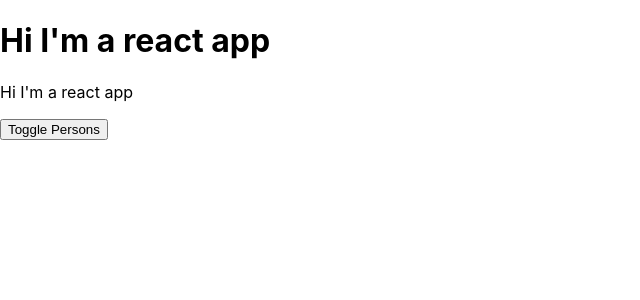
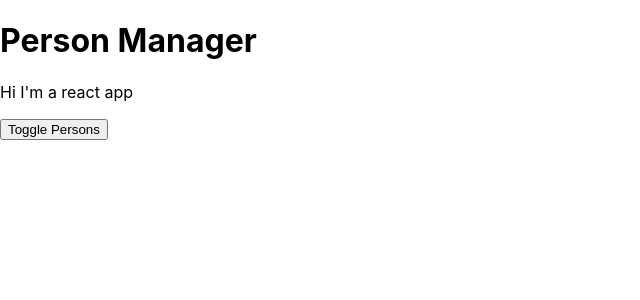
Before and after one commit to aboulmagdApp/react-complete-guide, a React app: page / in a window 1280 px wide. Shown: the top 300 px of the page, without its empty margins (0-640 px from the left). Built offline with nearby package versions, Linux system fonts and the light colour scheme.

Commit message:
Component Update Lifecycle (for props Changes)

```diff
--- a/src/components/Cockpit/Cockpit.js
+++ b/src/components/Cockpit/Cockpit.js
@@ -15,7 +15,7 @@
     }
     return (
         <div className={classes.Cockpit}>
-            <h1>Hi I'm a react app</h1>
+            <h1>{props.title}</h1>
             <p className={assignedClasses.join(' ')}>Hi I'm a react app</p>
             <button
                 className={btnClass}
--- a/src/components/Persons/Person/Person.js
+++ b/src/components/Persons/Person/Person.js
@@ -1,14 +1,17 @@
-import React from 'react';
+import React, { Component } from 'react';
 import classes from  './Person.css';
 
-const person = (props) => {
-    return (
-        <div className={classes.Person}>
-            <p onClick={props.click}>I'm {props.name} and I am {props.age} years old!</p>
-            <p>{props.childern}</p>
-            <input type="text" onChange={props.changed} value={props.name} />
-        </div>
-    )
+class Person extends Component {
+    render(){
+        console.log('[Person.js] renderin....');
+        return (
+            <div className={classes.Person}>
+                <p onClick={this.props.click}>I'm {this.props.name} and I am {this.props.age} years old!</p>
+                <p>{this.props.childern}</p>
+                <input type="text" onChange={this.props.changed} value={this.props.name} />
+            </div>
+        )
+    }
 };
 
-export default person;
+export default Person;
--- a/src/components/Persons/Persons.js
+++ b/src/components/Persons/Persons.js
@@ -1,14 +1,43 @@
-import React from 'react';
+import React, {Component} from 'react';
 
 import Person from './Person/Person';
 
-const persons = (props) => props.persons.map((person, index) => {
-    return <Person
-    click={() => props.clicked(index)}
-    name={person.name}
-    age={person.age}
-    key={person.id}
-    changed={(event) => props.changed(event, person.id)} />
-});
+class Persons extends Component {
+    // static getDerivedStateFromProps(props, state){
+    //     console.log('[Persons.js] getDerivedStateFromProps', props);
+    //     return state;
+    // }
 
-export default persons;
+    shouldComponentUpdate(nextProps, nextState){
+        console.log('[Persons.js] shouldComponentUpdate');
+        return true;
+    }
+
+    getSnapshotBeforeUpdate(prevProps, prevState){
+        console.log('[Persons.js] getSnapshotBeforeUpdate');
+        return {message: 'Snapshot'};
+    }
+
+    // componentWillUpdate(){
+
+    // }
+
+    componentDidUpdate(prevProps, prevState, snapshot){
+        console.log('[Persons.js] componentDidUpdate');
+        console.log(snapshot);
+    }
+
+    render(){
+        console.log('[Persons.js] renderin....');
+        return this.props.persons.map((person, index) => {
+            return <Person
+                click={() => this.props.clicked(index)}
+                name={person.name}
+                age={person.age}
+                key={person.id}
+                changed={(event) => this.props.changed(event, person.id)} />
+        });
+    }
+}
+
+export default Persons;
--- a/src/containers/App.js
+++ b/src/containers/App.js
@@ -5,6 +5,12 @@
 import Cockpit from '../components/Cockpit/Cockpit';
 
 class App extends Component {
+
+  constructor(props){
+    super(props);
+    console.log('[App.js] constructor');
+  }
+
   state = {
     persons: [
       { id: 'asfa1', name: 'aboulmagd', age: 37 },
@@ -15,16 +21,29 @@
     showPersons: false
   }
 
-  switchNameHandeler = () => {
-    //console.log('Was clicked');
-    this.setState({
-      persons: [
-        { name: 'aboulmagd Ahmed', age: 37 },
-        { name: 'Max', age: 28 },
-        { name: 'stehanie', age: 22 }
-      ]
-    })
+  static getDerivedStateFromProps(props, state){
+    console.log('[App.js] getDerivedStateFromProps', props);
+    return state;
   }
+
+  // componentWillMount(){
+  //   console.log('[App.js] componentWillMount');
+  // }
+
+  componentDidMount(){
+    console.log('[App.js] componentDidMount');
+  }
+
+  // switchNameHandeler = () => {
+  //   //console.log('Was clicked');
+  //   this.setState({
+  //     persons: [
+  //       { name: 'aboulmagd Ahmed', age: 37 },
+  //       { name: 'Max', age: 28 },
+  //       { name: 'stehanie', age: 22 }
+  //     ]
+  //   })
+  // }
 
   nameChangeHandeler = (event, id) => {
     const personIndex = this.state.persons.findIndex(p => {
@@ -55,7 +74,7 @@
   }
 
   render() {
-
+    console.log('[App.js] render')
     let persons = null;
 
     if (this.state.showPersons) {
@@ -68,6 +87,7 @@
     return (
         <div className={classes.App}>
          <Cockpit
+          title={this.props.appTitle}
           showPersons={this.state.showPersons}
           persons={this.state.persons}
           clicked={this.togglePersonsHandler}/>
--- a/src/index.js
+++ b/src/index.js
@@ -5,7 +5,7 @@
 import * as serviceWorker from './serviceWorker';
 
 ReactDOM.render(
-    <App /> ,
+    <App appTitle="Person Manager"/> ,
   document.getElementById('root')
 );
 
```
